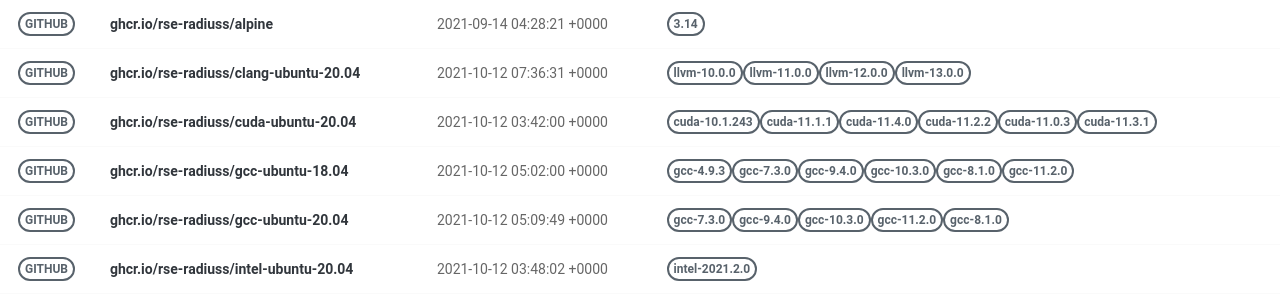
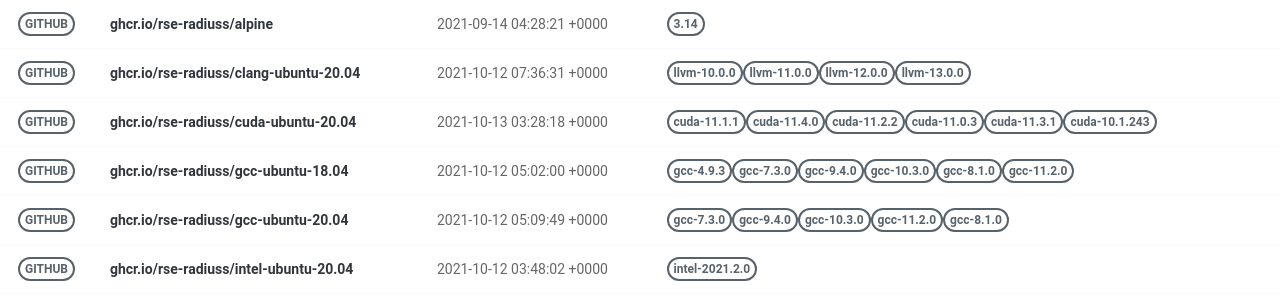
Before and after one commit to rse-ops/docker-images, a Jekyll site: the page built from pages/index.md, in a window 1280 px wide. Shown: the part 130-430 px from the top of the page. Built offline with Jekyll 4.4.1, drawn with Linux system fonts in a browser that asks for light colours; nearby versions of some CDN libraries.

Commit message:
Automated push to update library 2021-10-13

```diff
--- a/_library/ghcr.io-rse-radiuss-cuda-ubuntu-20.04.md
+++ b/_library/ghcr.io-rse-radiuss-cuda-ubuntu-20.04.md
@@ -1,14 +1,11 @@
 ---
 layout: container
 name: ghcr.io/rse-radiuss/cuda-ubuntu-20.04
-updated_at: 2021-10-12 03:42:00.815654
+updated_at: 2021-10-13 03:28:18.021941
 
 
 container_url: https://github.com/orgs/rse-radiuss/packages/container/package/cuda-ubuntu-20.04
 versions:
- - tag: cuda-10.1.243
-   dockerfile: https://github.com/rse-radiuss/docker-images/blob/main/ubuntu/cuda/Dockerfile
-   manifest: https://crane.ggcr.dev/manifest/ghcr.io/rse-radiuss/cuda-ubuntu-20.04:cuda-10.1.243
  - tag: cuda-11.1.1
    dockerfile: https://github.com/rse-radiuss/docker-images/blob/main/ubuntu/cuda/Dockerfile
    manifest: https://crane.ggcr.dev/manifest/ghcr.io/rse-radiuss/cuda-ubuntu-20.04:cuda-11.1.1
```
Also changed, not shown: other parts of _library/ghcr.io-rse-radiuss-cuda-ubuntu-20.04.md (+3 -0 lines).
